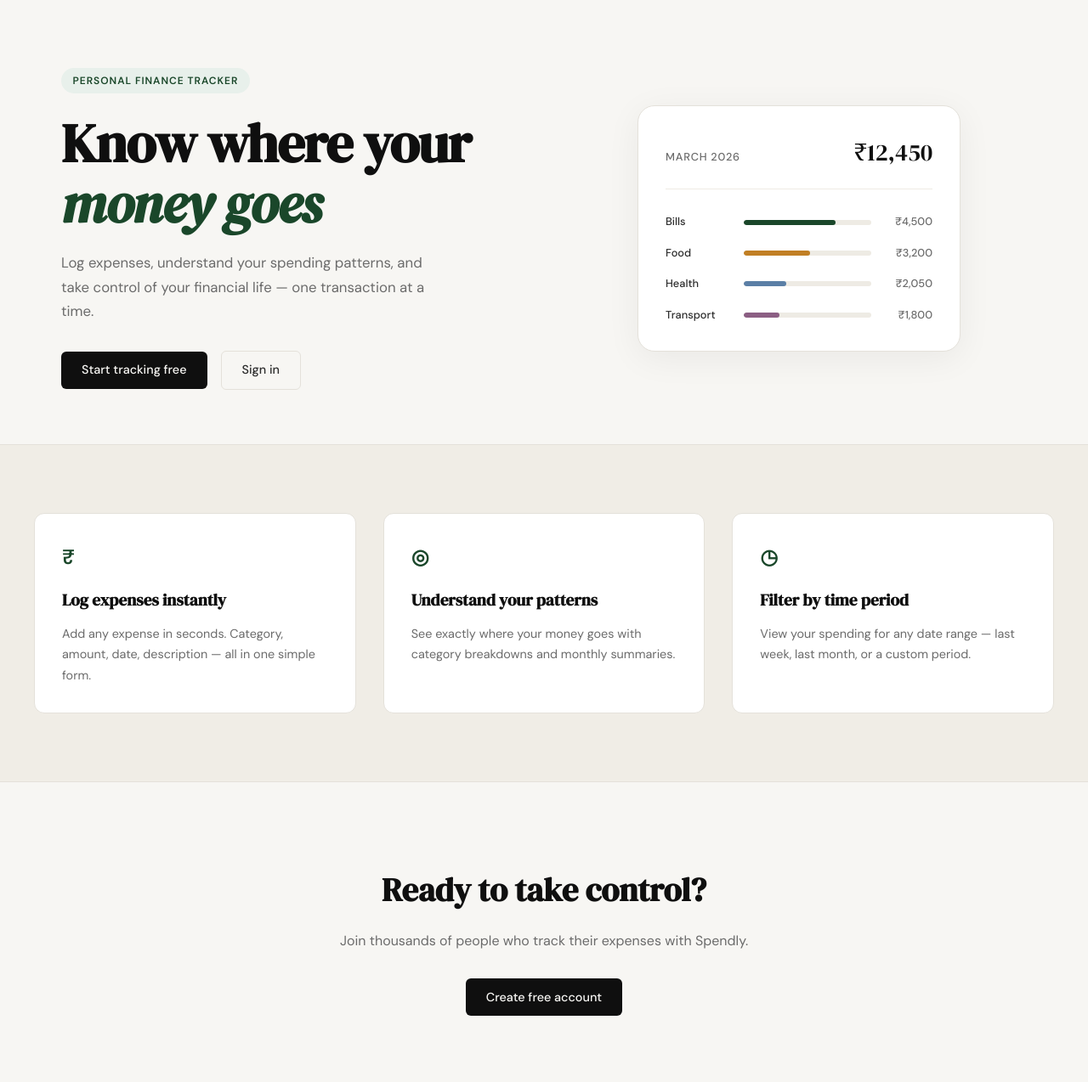
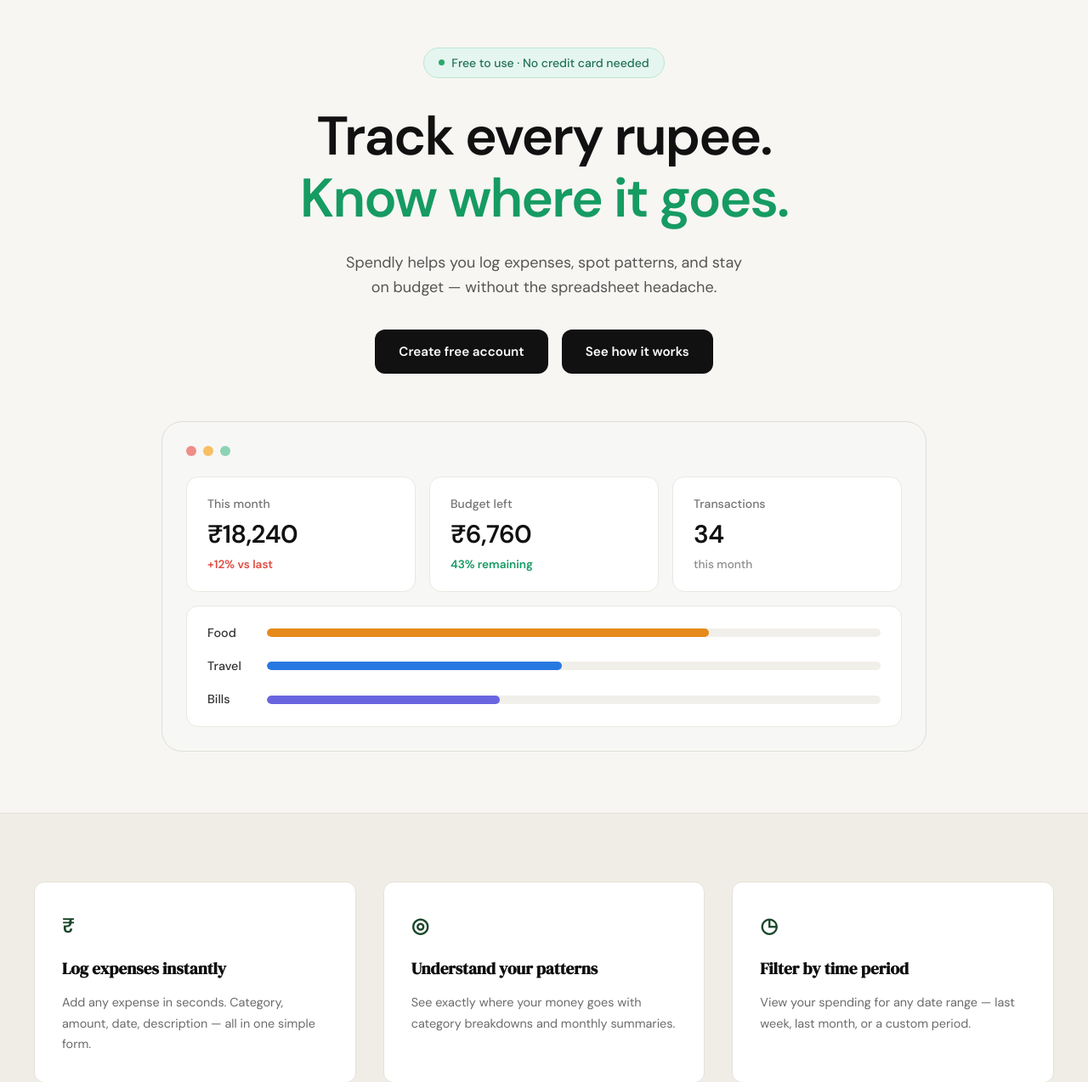
Before and after one commit to dhruvmandanka953/spendly, a Flask app: page / in a window 1280 px wide. Shown: the part 61-1335 px from the top of the page at 85% size. Run offline with Flask 3, Linux system fonts and the light colour scheme.

Commit message:
landing: Redesign hero section to match mockup

```diff
--- /dev/null
+++ b/static/css/landing.css
@@ -0,0 +1,271 @@
+/* ------------------------------------------------------------------ */
+/* Hero Section Styles (landing.css)                                  */
+/* ------------------------------------------------------------------ */
+
+.hero {
+    display: flex;
+    flex-direction: column;
+    align-items: center;
+    text-align: center;
+    padding: 3.5rem 1.5rem 4.5rem;
+    max-width: 1080px;
+    margin: 0 auto;
+    grid-template-columns: none; /* override style.css */
+    gap: 0;
+}
+
+/* Badge */
+.hero-badge {
+    display: inline-flex;
+    align-items: center;
+    gap: 0.5rem;
+    background-color: #e5f5ef;
+    border: 1px solid #bce6d5;
+    color: #207255;
+    font-size: 0.875rem;
+    font-weight: 500;
+    letter-spacing: normal;
+    text-transform: none;
+    padding: 0.35rem 1.1rem;
+    border-radius: 9999px;
+    margin-bottom: 2rem;
+}
+
+.hero-badge .badge-dot {
+    width: 7px;
+    height: 7px;
+    border-radius: 50%;
+    background-color: #2aa86b;
+    display: inline-block;
+}
+
+/* Title */
+.hero-title {
+    font-family: var(--font-body), -apple-system, BlinkMacSystemFont, 'Segoe UI', Roboto, sans-serif;
+    font-size: clamp(2.5rem, 5.5vw, 4rem);
+    font-weight: 700;
+    line-height: 1.15;
+    letter-spacing: -0.03em;
+    color: #111111;
+    margin-bottom: 1.5rem;
+    text-align: center;
+}
+
+.hero-title .hero-title-accent {
+    display: block;
+    color: #169b62;
+    font-style: normal;
+}
+
+/* Subtitle */
+.hero-subtitle {
+    font-family: var(--font-body), -apple-system, BlinkMacSystemFont, 'Segoe UI', Roboto, sans-serif;
+    font-size: 1.125rem;
+    font-weight: 400;
+    line-height: 1.6;
+    color: #555555;
+    max-width: 640px;
+    margin: 0 auto 2.25rem;
+    text-align: center;
+}
+
+/* Action Buttons */
+.hero-actions {
+    display: flex;
+    justify-content: center;
+    align-items: center;
+    gap: 1rem;
+    margin-bottom: 3.5rem;
+}
+
+.hero-btn {
+    display: inline-flex;
+    align-items: center;
+    justify-content: center;
+    background-color: #111111;
+    color: #ffffff;
+    font-family: var(--font-body), -apple-system, BlinkMacSystemFont, 'Segoe UI', Roboto, sans-serif;
+    font-size: 0.95rem;
+    font-weight: 600;
+    padding: 0.85rem 1.75rem;
+    border-radius: 12px;
+    text-decoration: none;
+    transition: background-color 0.2s ease, opacity 0.2s ease, transform 0.15s ease;
+    border: none;
+    cursor: pointer;
+}
+
+.hero-btn:hover {
+    background-color: #242424;
+    color: #ffffff;
+}
+
+/* Window / Dashboard Preview */
+.hero-window {
+    width: 100%;
+    max-width: 900px;
+    background-color: #f7f7f5;
+    border: 1px solid #e0ded9;
+    border-radius: 24px;
+    padding: 1.75rem;
+    box-sizing: border-box;
+    text-align: left;
+}
+
+/* Window Header Dots */
+.window-header {
+    display: flex;
+    align-items: center;
+    gap: 8px;
+    margin-bottom: 1.5rem;
+}
+
+.window-dot {
+    width: 12px;
+    height: 12px;
+    border-radius: 50%;
+    display: inline-block;
+}
+
+.window-dot.dot-red {
+    background-color: #ef8d88;
+}
+
+.window-dot.dot-yellow {
+    background-color: #f6bf63;
+}
+
+.window-dot.dot-green {
+    background-color: #8cd3b3;
+}
+
+/* Metric Cards Grid */
+.hero-stats-grid {
+    display: grid;
+    grid-template-columns: repeat(3, 1fr);
+    gap: 1rem;
+    margin-bottom: 1rem;
+}
+
+.stat-card {
+    background-color: #ffffff;
+    border: 1px solid #ebe8e2;
+    border-radius: 14px;
+    padding: 1.25rem 1.5rem;
+    display: flex;
+    flex-direction: column;
+}
+
+.stat-label {
+    font-size: 0.875rem;
+    font-weight: 500;
+    color: #737373;
+    margin-bottom: 0.5rem;
+}
+
+.stat-value {
+    font-family: var(--font-body), -apple-system, BlinkMacSystemFont, 'Segoe UI', Roboto, sans-serif;
+    font-size: 1.85rem;
+    font-weight: 700;
+    color: #111111;
+    line-height: 1.2;
+    margin-bottom: 0.4rem;
+    letter-spacing: -0.02em;
+}
+
+.stat-trend {
+    font-size: 0.85rem;
+    font-weight: 600;
+}
+
+.stat-trend.trend-up {
+    color: #e04b40;
+}
+
+.stat-trend.trend-budget {
+    color: #169b62;
+}
+
+.stat-trend.trend-muted {
+    color: #8c8c8c;
+    font-weight: 500;
+}
+
+/* Category Bars Card */
+.hero-bars-card {
+    background-color: #ffffff;
+    border: 1px solid #ebe8e2;
+    border-radius: 14px;
+    padding: 1.25rem 1.5rem;
+    display: flex;
+    flex-direction: column;
+    gap: 1rem;
+}
+
+.bar-row {
+    display: grid;
+    grid-template-columns: 50px 1fr;
+    align-items: center;
+    gap: 1.25rem;
+}
+
+.bar-label {
+    font-size: 0.9rem;
+    font-weight: 500;
+    color: #333333;
+}
+
+.bar-track {
+    height: 10px;
+    background-color: #f1efe9;
+    border-radius: 9999px;
+    overflow: hidden;
+    width: 100%;
+}
+
+.bar-fill {
+    height: 100%;
+    border-radius: 9999px;
+}
+
+.bar-food {
+    background-color: #e58a1b;
+}
+
+.bar-travel {
+    background-color: #2779e2;
+}
+
+.bar-bills {
+    background-color: #6965df;
+}
+
+/* Responsive */
+@media (max-width: 768px) {
+    .hero {
+        padding: 2.5rem 1rem 3.5rem;
+    }
+
+    .hero-title {
+        font-size: 2.25rem;
+    }
+
+    .hero-actions {
+        flex-direction: column;
+        width: 100%;
+        max-width: 320px;
+    }
+
+    .hero-btn {
+        width: 100%;
+    }
+
+    .hero-stats-grid {
+        grid-template-columns: 1fr;
+    }
+
+    .hero-window {
+        padding: 1.25rem;
+        border-radius: 18px;
+    }
+}
--- a/templates/base.html
+++ b/templates/base.html
@@ -35,7 +35,7 @@
             <span class="footer-name">Spendly</span>
             <p class="footer-copy">Track every rupee. Own your finances.</p>
             <p><a href="/terms">Terms and Conditions</a></p>
-            <p><a href="/privacy">Privacy Policy</a></p>
+            <p><a href="#">Privacy Policy</a></p>
         </div>
     </footer>
 
--- a/templates/landing.html
+++ b/templates/landing.html
@@ -2,59 +2,70 @@
 
 {% block title %}Spendly — Track Every Rupee{% endblock %}
 
+{% block head %}
+<link rel="stylesheet" href="{{ url_for('static', filename='css/landing.css') }}">
+{% endblock %}
+
 {% block content %}
 
 <section class="hero">
-    <div class="hero-inner">
-        <div class="hero-badge">Personal Finance Tracker</div>
+    <div class="hero-badge">
+        <span class="badge-dot"></span>
+        Free to use &middot; No credit card needed
+    </div>
     <h1 class="hero-title">
-            Know where your<br>
-            <em>money goes</em>
+        Track every rupee.<br>
+        <span class="hero-title-accent">Know where it goes.</span>
     </h1>
     <p class="hero-subtitle">
-            Log expenses, understand your spending patterns,
-            and take control of your financial life —
-            one transaction at a time.
+        Spendly helps you log expenses, spot patterns, and stay<br>
+        on budget &mdash; without the spreadsheet headache.
     </p>
     <div class="hero-actions">
-            <a href="{{ url_for('register') }}" class="btn-primary">Start tracking free</a>
-            <a href="{{ url_for('login') }}" class="btn-ghost">Sign in</a>
+        <a href="{{ url_for('register') }}" class="hero-btn">Create free account</a>
+        <a href="#how-it-works" class="hero-btn">See how it works</a>
+    </div>
+
+    <div class="hero-window">
+        <div class="window-header">
+            <span class="window-dot dot-red"></span>
+            <span class="window-dot dot-yellow"></span>
+            <span class="window-dot dot-green"></span>
+        </div>
+        <div class="hero-stats-grid">
+            <div class="stat-card">
+                <span class="stat-label">This month</span>
+                <div class="stat-value">₹18,240</div>
+                <div class="stat-trend trend-up">+12% vs last</div>
+            </div>
+            <div class="stat-card">
+                <span class="stat-label">Budget left</span>
+                <div class="stat-value">₹6,760</div>
+                <div class="stat-trend trend-budget">43% remaining</div>
+            </div>
+            <div class="stat-card">
+                <span class="stat-label">Transactions</span>
+                <div class="stat-value">34</div>
+                <div class="stat-trend trend-muted">this month</div>
             </div>
         </div>
-    <div class="hero-visual">
-        <div class="mock-card">
-            <div class="mock-card-header">
-                <span class="mock-label">March 2026</span>
-                <span class="mock-total">₹12,450</span>
+        <div class="hero-bars-card">
+            <div class="bar-row">
+                <span class="bar-label">Food</span>
+                <div class="bar-track">
+                    <div class="bar-fill bar-food" style="width: 72%;"></div>
                 </div>
-            <div class="mock-bars">
-                <div class="mock-bar-row">
-                    <span class="mock-cat">Bills</span>
-                    <div class="mock-bar-track">
-                        <div class="mock-bar" style="width: 72%"></div>
             </div>
-                    <span class="mock-amt">₹4,500</span>
+            <div class="bar-row">
+                <span class="bar-label">Travel</span>
+                <div class="bar-track">
+                    <div class="bar-fill bar-travel" style="width: 48%;"></div>
                 </div>
-                <div class="mock-bar-row">
-                    <span class="mock-cat">Food</span>
-                    <div class="mock-bar-track">
-                        <div class="mock-bar mock-bar-2" style="width: 52%"></div>
             </div>
-                    <span class="mock-amt">₹3,200</span>
-                </div>
-                <div class="mock-bar-row">
-                    <span class="mock-cat">Health</span>
-                    <div class="mock-bar-track">
-                        <div class="mock-bar mock-bar-3" style="width: 33%"></div>
-                    </div>
-                    <span class="mock-amt">₹2,050</span>
-                </div>
-                <div class="mock-bar-row">
-                    <span class="mock-cat">Transport</span>
-                    <div class="mock-bar-track">
-                        <div class="mock-bar mock-bar-4" style="width: 28%"></div>
-                    </div>
-                    <span class="mock-amt">₹1,800</span>
+            <div class="bar-row">
+                <span class="bar-label">Bills</span>
+                <div class="bar-track">
+                    <div class="bar-fill bar-bills" style="width: 38%;"></div>
                 </div>
             </div>
         </div>
```
Lines whose indentation alone changed are shown as unchanged.
